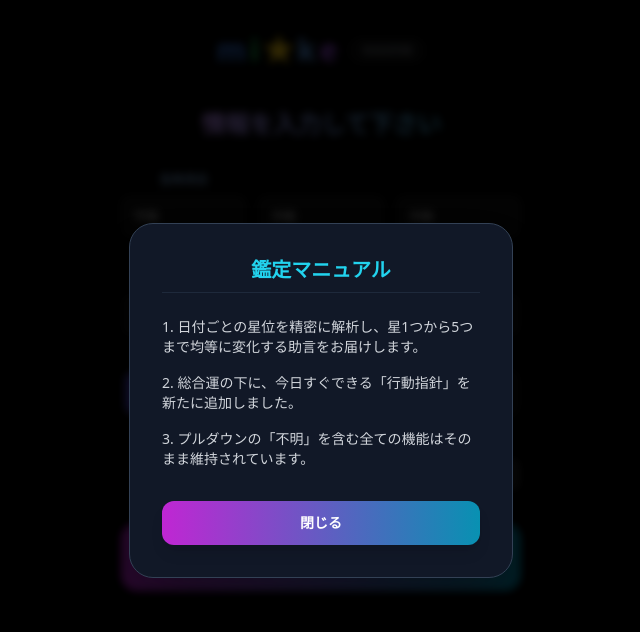
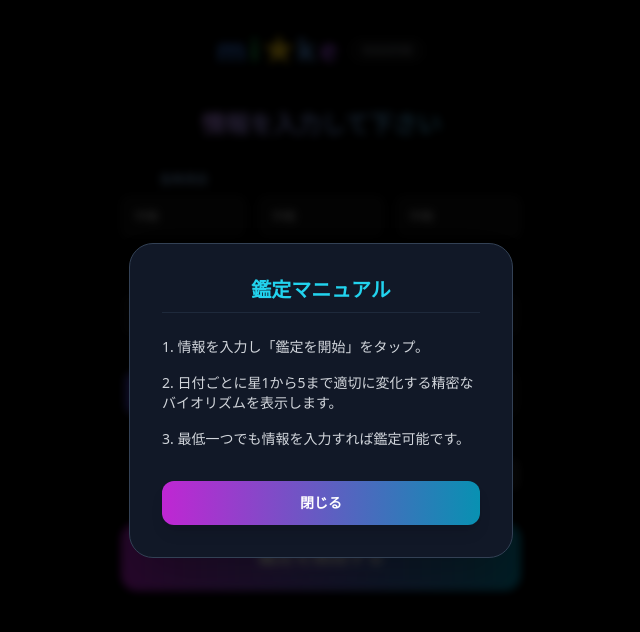
Before and after one commit to chabin0323-dev/host-fortune, a React (Vite) app: page / in a window 1280 px wide. Both pictures are taken after a click on the button "取扱説明書". Shown: the top 632 px of the page, without its empty margins (319-959 px from the left). Built offline with nearby package versions, Linux system fonts and the light colour scheme; the HTML template or start-up script is replaced by a standard one.

Commit message:
Update App.tsx

```diff
--- a/src/App.tsx
+++ b/src/App.tsx
@@ -60,8 +60,8 @@ const App: React.FC = () => {
   const getSynchronizedComment = (type: string, stars: number) => {
     const database: any = {
       money: ["今は守りに徹する時。無駄な支出を抑えることが将来の豊かさの種になります。","収支のバランスを意識して。節約を楽しむ心の余裕が運気を好転させます。","金運は安定。自分への投資や知識を深めるための出費にツキがあります。","豊かさの波が接近中。直感を信じることでお得な情報を掴み取れるでしょう。","最強の財運が到来！大きな利益を手にする好機です。迷わず行動を。"],
-      health: ["心身ともに疲れが出やすい時期。無理をせず、今日は早めに休息をとって。","少し気力が減退。栄養のある食事と深い呼吸でエネルギーを回復させて。","健康状態は良好。軽い散歩を日常に取り入れることでさらに整います。","エネルギー満タン！活動的に動けますが、睡眠時間は削らずに。","生命力が最高潮！研ぎ澄まされた感覚で、何事にも全力で取り組めます。"],
-      love: ["今は自分を磨く準備期間。焦らず、心の静寂を大切に過ごしてください。","周囲との距離感を大切に。控えめな振る舞いがあなたの魅力を引き立てます。","安定した運気. 素直な笑顔を心がけることで身近な人との絆が深まります。","愛の女神が微笑んでいます。一歩踏み出す勇気が運命を劇的に変えるでしょう。","魂が共鳴するような最高の恋愛運。奇跡的な展開が訪れる予感があります。"],
+      health: ["心身ともに疲れが出やすい時期。無理をせず、今日は早めに休息をとって。","少し気力が減退。栄養のある食事と深い呼吸でエネルギーを回復させて。","健康状態は良好。軽い散歩を日常に取り入れることでさらに整います。","エネルギー満タン！活動的に動けますが、睡眠時間は削らずに。","生命力が最高潮！研ぎ澄まされた感覚で、何事にも全力で取り組めます. "],
+      love: ["今は自分を磨く準備期間。焦らず、心の静寂を大切に過ごしてください。","周囲との距離感を大切に。控えめな振る舞いがあなたの魅力を引き立てます。","安定した運気。素直な笑顔を心がけることで身近な人との絆が深まります。","愛の女神が微笑んでいます。一歩踏み出す勇気が運命を劇的に変えるでしょう。","魂が共鳴するような最高の恋愛運。奇跡的な展開が訪れる予感があります。"],
       work: ["集中力が途切れがち。今あるタスクを丁寧に片付けることで信頼を維持して。","足元を固める時期。ルーチンワークに楽しみを見出すことで次への土台が完成。","着実な進歩が見込める日。周囲との協調性を大切にすると円滑に進みます。","独創的なアイデアが認められる兆し。自信を持って提案を発信しましょう。","仕事運は絶好調！卓越した手腕で周囲を圧倒し、新たなステージへ進めます。"]
     };
     return database[type][stars - 1];
@@ -148,9 +148,9 @@ const App: React.FC = () => {
   return (
     <div className="min-h-screen bg-black text-white font-sans flex flex-col items-center pb-20 relative text-center">
 
-      {/* ★【修正】エラーテロップの中央配置と折り返し設定 */}
+      {/* ★【修正】whitespace-nowrapを削除し、完全に中央で自動改行されるように変更 */}
       {errorMsg && (
-        <div className="fixed top-24 left-1/2 -translate-x-1/2 z-[100] w-[90%] max-w-sm bg-red-600 text-white px-6 py-4 rounded-2xl shadow-2xl font-bold animate-bounce text-sm flex items-center justify-center text-center leading-relaxed">
+        <div className="fixed top-24 left-1/2 -translate-x-1/2 z-[100] w-[85%] max-w-xs bg-red-600 text-white px-4 py-4 rounded-2xl shadow-2xl font-bold animate-bounce text-sm flex items-center justify-center text-center leading-normal">
           ⚠️ {errorMsg}
         </div>
       )}
@@ -212,7 +212,7 @@ const App: React.FC = () => {
           <div className="absolute inset-0 bg-black/80 backdrop-blur-sm"></div>
           <div className="relative bg-[#111827] border border-slate-700 p-8 rounded-3xl max-w-sm w-full shadow-2xl text-left text-sm text-gray-300" onClick={e=>e.stopPropagation()}>
             <h3 className="text-xl font-bold text-cyan-400 mb-6 border-b border-slate-800 pb-2 text-center font-serif">鑑定マニュアル</h3>
-            <ul className="space-y-4"><li>1. 日付ごとの星位を精密に解析し、星1つから5つまで均等に変化する助言をお届けします。</li><li>2. 総合運の下に、今日すぐできる「行動指針」を新たに追加しました。</li><li>3. プルダウンの「不明」を含む全ての機能はそのまま維持されています。</li></ul>
+            <ul className="space-y-4"><li>1. 情報を入力し「鑑定を開始」をタップ。</li><li>2. 日付ごとに星1から5まで適切に変化する精密なバイオリズムを表示します。</li><li>3. 最低一つでも情報を入力すれば鑑定可能です。</li></ul>
             <button onClick={() => setShowManual(false)} className="mt-8 w-full py-3 bg-gradient-to-r from-fuchsia-600 to-cyan-600 rounded-xl font-bold text-white shadow-lg">閉じる</button>
           </div>
         </div>
```
